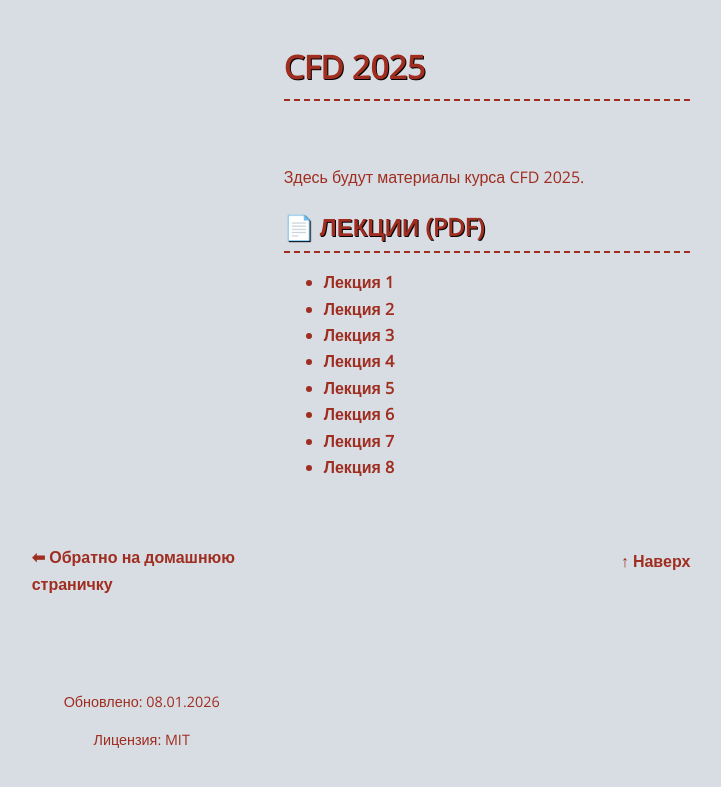
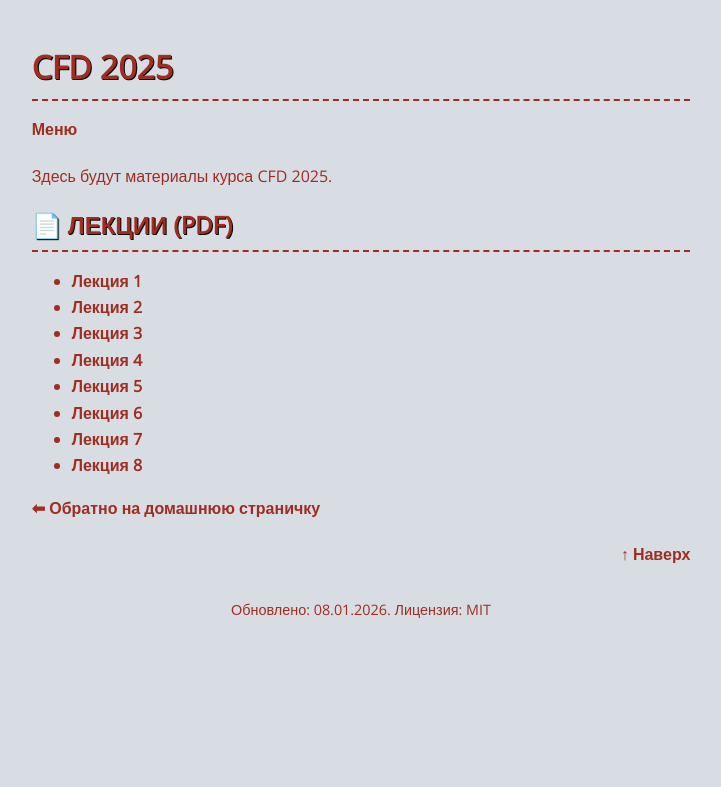
Before and after one commit to CKPEIIKA/ckpeiika.github.io, a Jekyll site: the page built from pages/cfd2025.md, in a window 1280 px wide. Shown: the top 787 px of the page, without its empty margins (279-1000 px from the left). Built offline with Jekyll 4.4.1, drawn with Linux system fonts in a browser that asks for light colours.

Commit message:
Добавить лицензию

```diff
--- a/_layouts/default.html
+++ b/_layouts/default.html
@@ -43,8 +43,7 @@
   <p><a href="/index.html">⬅ Обратно на домашнюю страничку</a></p>
   <p class="back-to-top-link"><a href="#top">↑ Наверх</a></p>
   <footer class="site-meta">
-    <p>Обновлено: {{ site.time | date: "%d.%m.%Y" }}</p>
-    <p>Лицензия: MIT</p>
+    <p>Обновлено: {{ site.time | date: "%d.%m.%Y" }}. Лицензия: MIT</p>
   </footer>
 
   <script>
--- a/style.css
+++ b/style.css
@@ -19,7 +19,7 @@
 main > * + * {
   margin-top: 1rem;
 }
-
+/*
 @media (min-width: 900px) {
   body {
     display: grid;
@@ -41,6 +41,7 @@
     margin: 0;
   }
 }
+  */
 
 /* === Header / Title === */
 h1, h2, h3 {
```
Also changed, not shown: 1 other file.
